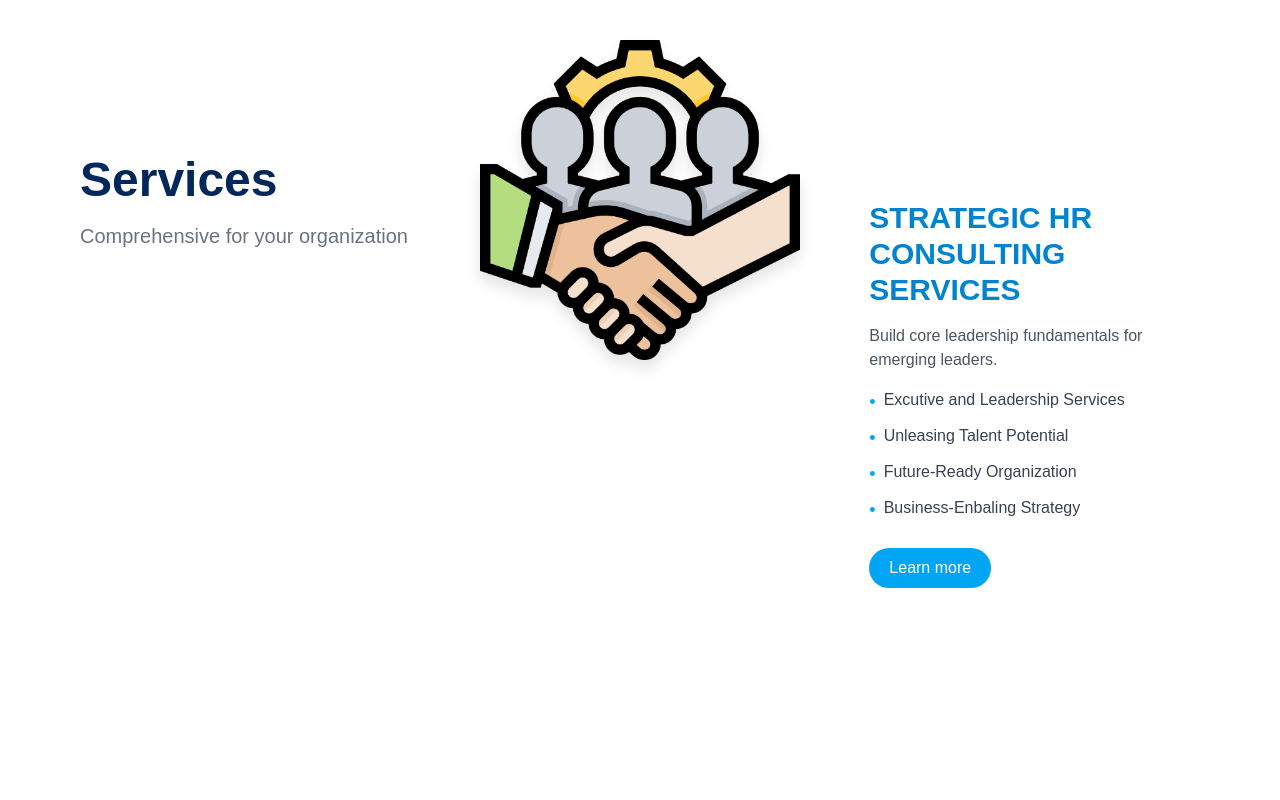
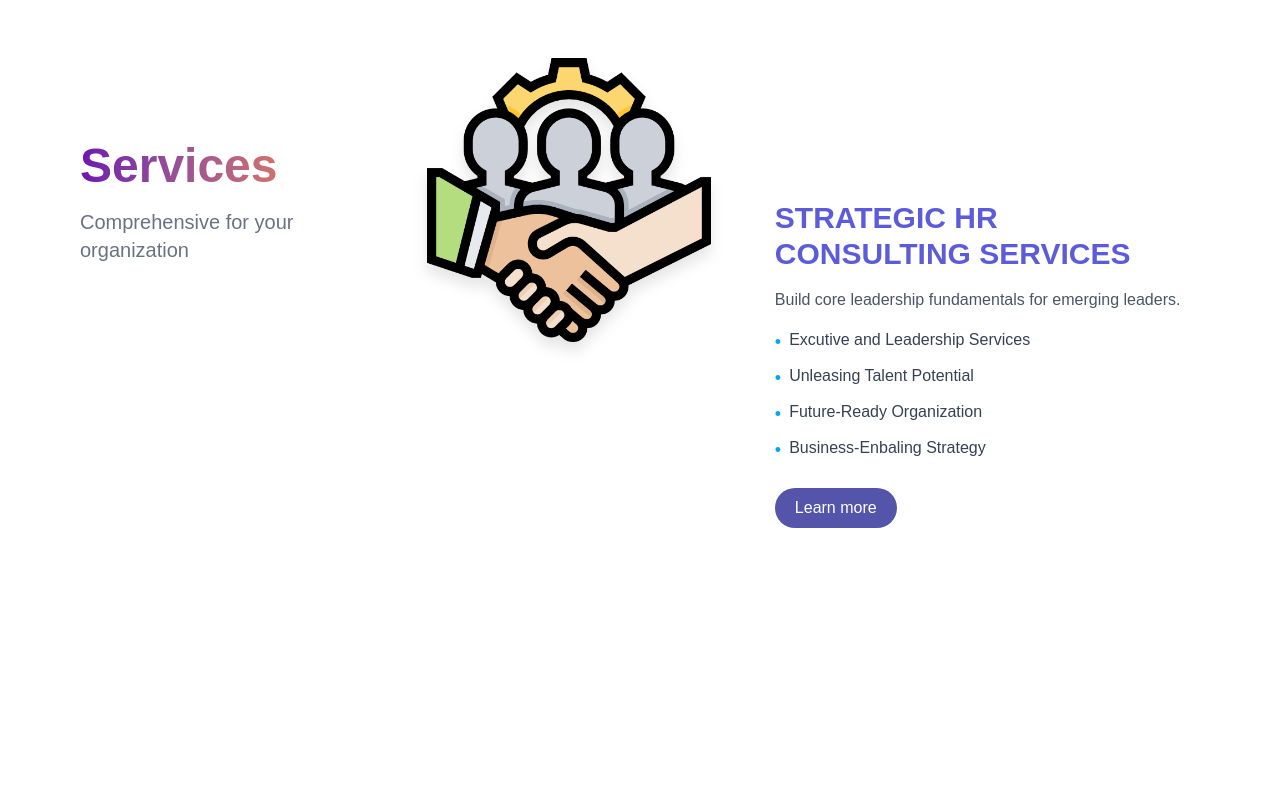
Before and after one commit to shwetavishwakarma00/Talendor, a Next.js app: page / in a window 1280 px wide. Shown: the part 1300-2100 px from the top of the page. Built offline with nearby package versions, Linux system fonts and the light colour scheme.

Commit message:
final chnged

```diff
--- a/src/components/ScrollingShowCase.jsx
+++ b/src/components/ScrollingShowCase.jsx
@@ -56,7 +56,7 @@ export default function ScrollingShowcase() {
 
   {/* LEFT — FIXED CENTERED */}
   <div className="lg:w-1/3 sticky top-1/3 -translate-y-1/2 h-fit flex flex-col justify-center">
-    <h1 className="text-4xl md:text-5xl font-semibold text-[#02285B] leading-tight text-center lg:text-left">
+    <h1 className="text-4xl md:text-5xl font-extrabold bg-gradient-to-r from-purple-800 to-orange-400 bg-clip-text text-transparent leading-tight text-center lg:text-left">
       Services
     </h1>
     <p className="text-lg md:text-xl mt-3 text-gray-500 text-center lg:text-left">
@@ -79,7 +79,7 @@ export default function ScrollingShowcase() {
   </div>
 
   {/* RIGHT SCROLL SECTION — UNCHANGED */}
-  <div className="lg:w-1/3 flex flex-col gap-32 md:gap-40">
+  <div className="lg:w-1/2 flex flex-col gap-32 md:gap-40 mt ">
     {scrollSections.map((section, index) => (
       <div
         key={section.id}
@@ -88,8 +88,8 @@ export default function ScrollingShowcase() {
         className="min-h-[55vh] md:min-h-[65vh] flex flex-col justify-start"
       >
         <motion.h2
-          className={`text-2xl md:text-3xl font-semibold mb-4 ${
-            activeIndex === index ? "text-sky-600" : "text-slate-400"
+          className={`text-2xl text-[#5c5cda] md:text-3xl font-semibold mb-4 ${
+            activeIndex === index ? "text-[#5c5cda]" : "text-slate-400"
           }`}
           initial={{ x: 30 }}
           animate={{ x: activeIndex === index ? 0 : 5 }}
@@ -108,7 +108,7 @@ export default function ScrollingShowcase() {
           ))}
         </ul>
 
-        <button className="mt-6 w-fit bg-sky-500 text-white px-5 py-2 rounded-full hover:bg-sky-600">
+        <button className="mt-6 w-fit bg-[#5454AB] text-white px-5 py-2 rounded-full hover:bg-[#43438f]">
           Learn more
         </button>
       </div>
```
